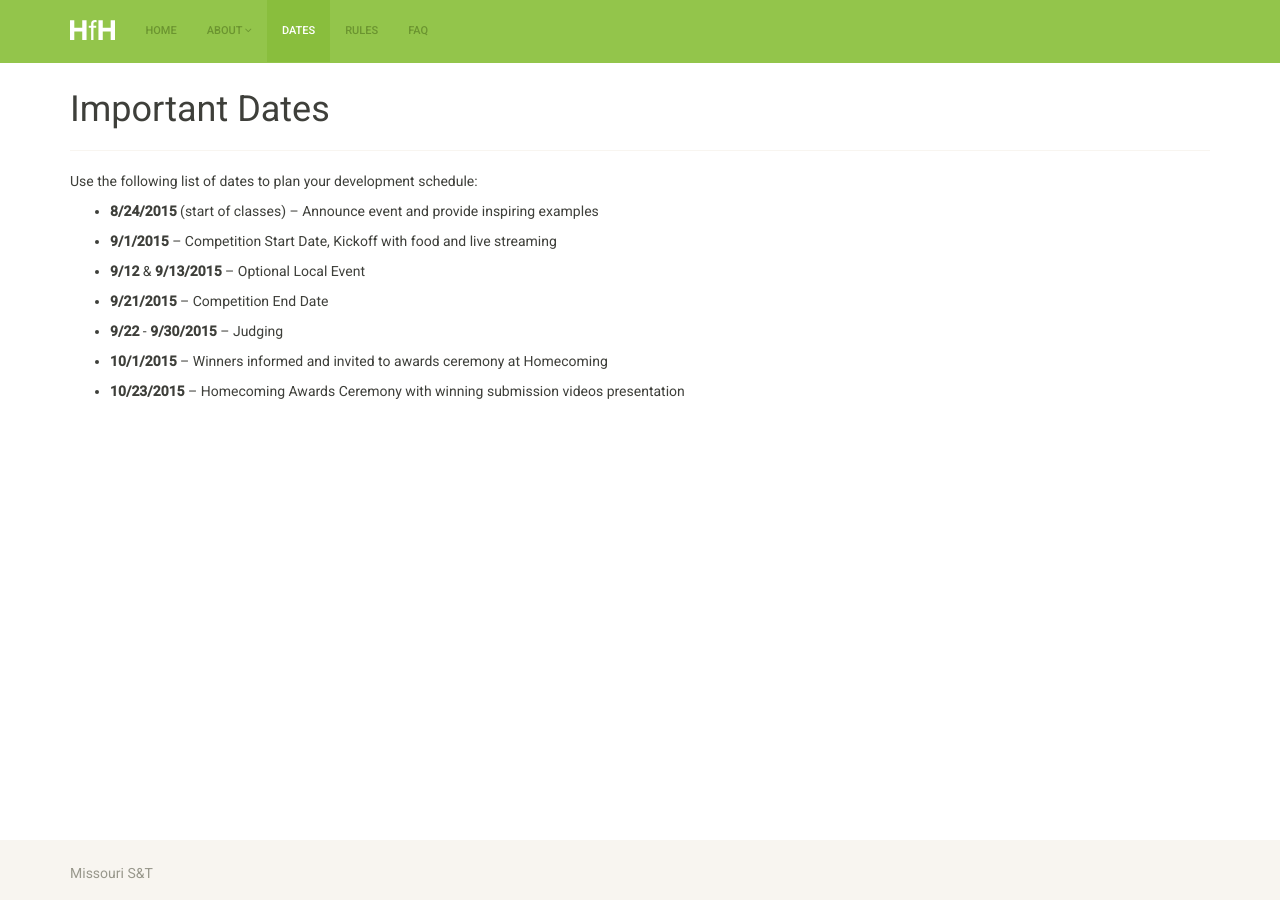
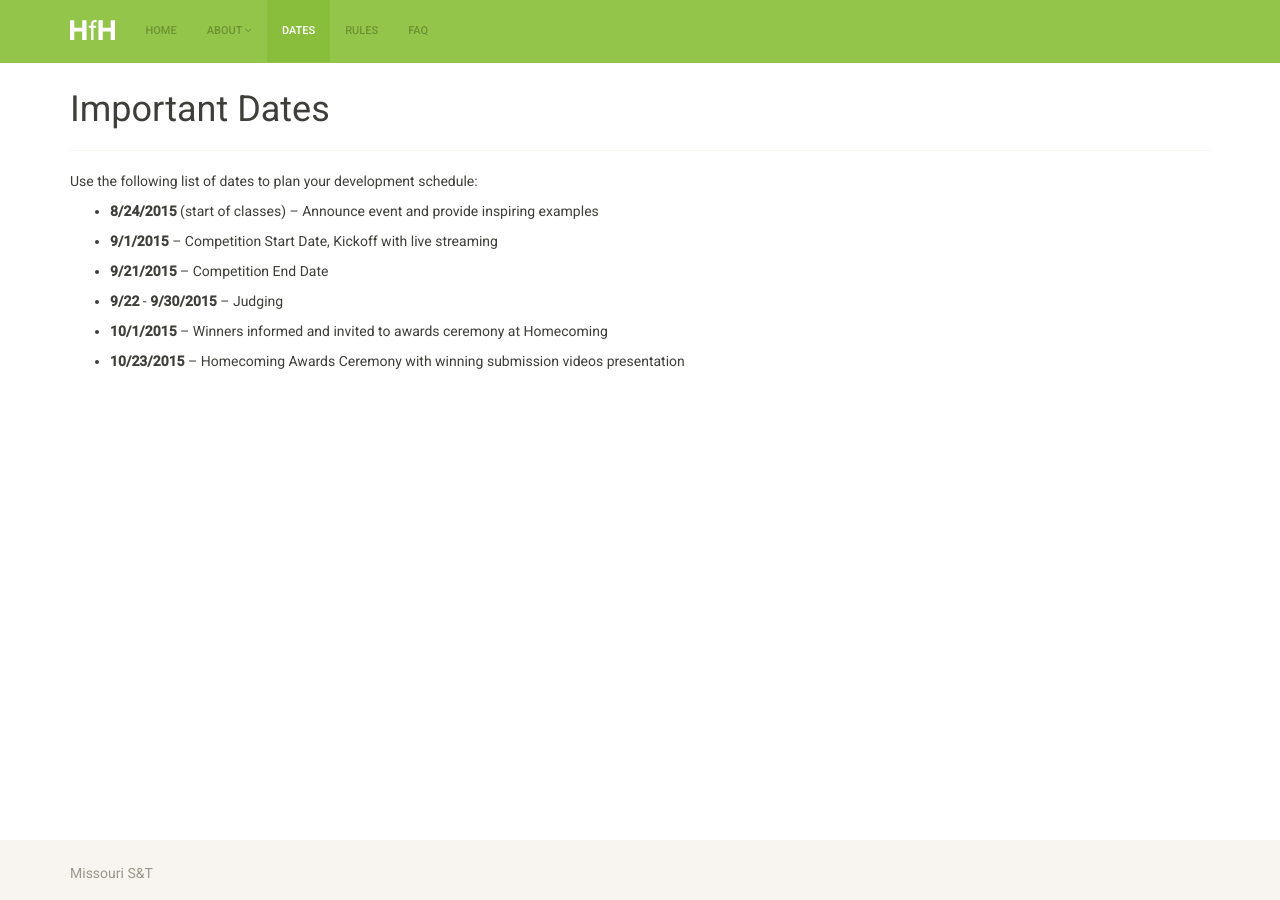
Before and after one commit to cmpsci-goldnjub/info, a Jekyll site: the page built from dates.md, in a window 1280 px wide. Built offline with Jekyll 4.4.1, drawn with Linux system fonts in a browser that asks for light colours.

Commit message:
Update dates.md

```diff
--- a/dates.md
+++ b/dates.md
@@ -8,9 +8,7 @@ Use the following list of dates to plan your development schedule:
 
 * **8/24/2015** (start of classes) – Announce event and provide inspiring examples
 
-* **9/1/2015** – Competition Start Date, Kickoff with food and live streaming
-
-* **9/12** & **9/13/2015** – Optional Local Event
+* **9/1/2015** – Competition Start Date, Kickoff with live streaming
 
 * **9/21/2015** – Competition End Date
 
```
